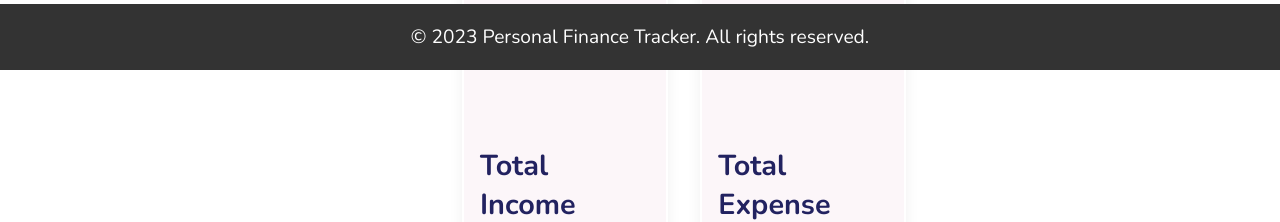
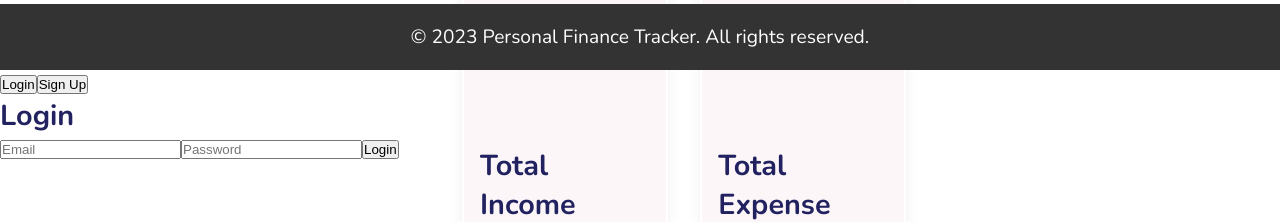
Before and after one commit to PramithaMJ/Personal_Financial_Tracker_Web_App, a React (Create React App) app in the folder fpt_frontend/: page / in a window 1280 px wide. Shown: the part 663-885 px from the top of the page. Built offline with nearby package versions, Linux system fonts and the light colour scheme; no server answers.

Commit message:
updated charts

```diff
--- a/fpt_frontend/package.json
+++ b/fpt_frontend/package.json
@@ -14,6 +14,7 @@
     "react-chartjs-2": "^5.2.0",
     "react-datepicker": "^4.16.0",
     "react-dom": "^18.2.0",
+    "react-modal": "^3.16.1",
     "react-scripts": "5.0.1",
     "react-switch": "^7.0.0",
     "recharts": "^2.8.0",
--- a/fpt_frontend/src/App.js
+++ b/fpt_frontend/src/App.js
@@ -12,10 +12,22 @@ import Footer from "./Components/Footer/Footer";
 import Header from "./Components/Header/Header";
 import Summary from "./Components/Summary/summary";
 import Help from "./Components/Help/Help";
+import Login from './Components/Login/Login';
+import Signup from './Components/Login/Signup';
+import LoginModal from './Components/LoginModel/LoginModel'; // Updated import path
 
 function App() {
+  const [isModalOpen, setIsModalOpen] = useState(false);
+  const [isLoggedIn, setIsLoggedIn] = useState(false);
+
+  const handleLoginSuccess = () => {
+    setIsLoggedIn(true);
+    setIsModalOpen(false);
+  };
+
   const [active, setActive] = useState(1);
   const [isDarkMode, setIsDarkMode] = useState(false); // State for dark mode
+  const [isLogin, setIsLogin] = useState(true);
 
   const global = useGlobalContext();
 
@@ -43,7 +55,7 @@ function App() {
       case 4:
         return <Expenses />;
       case 5:
-        return <Summary />
+        return <Summary />;
       case 6:
         return <Help />;
       default:
@@ -52,8 +64,8 @@ function App() {
   }
 
   const orbMemo = useMemo(() => {
-    return <Orb />
-  }, [])
+    return <Orb />;
+  }, []);
 
   return (
     <AppContainer>
@@ -81,6 +93,12 @@ function App() {
       </MainLayout>
       <Footer />
       <GlobalStyle />
+      <ToggleForm>
+        <button onClick={() => setIsLogin(true)}>Login</button>
+        <button onClick={() => setIsLogin(false)}>Sign Up</button>
+      </ToggleForm>
+      {isLogin ? <Login /> : <Signup />}
+      <LoginModal isOpen={isModalOpen} onRequestClose={() => setIsModalOpen(false)} onLoginSuccess={handleLoginSuccess} />
     </AppContainer>
   );
 }
@@ -104,4 +122,12 @@ const TopRightCorner = styled.div`
   z-index: 999;
 `;
 
+const ToggleForm = styled.div`
+  /* Styling for the form toggle buttons */
+`;
+
+const GlobalStyle = createGlobalStyle`
+  /* Global styles */
+`;
+
 export default App;
--- /dev/null
+++ b/fpt_frontend/src/Components/Login/Login.js
@@ -0,0 +1,41 @@
+import React, { useState } from 'react';
+import styled from 'styled-components';
+
+const Login = () => {
+  const [email, setEmail] = useState('');
+  const [password, setPassword] = useState('');
+
+  const handleLogin = (e) => {
+    e.preventDefault();
+    // Add authentication logic here (e.g., API call)
+  };
+
+  return (
+    <LoginForm>
+      <h2>Login</h2>
+      <form onSubmit={handleLogin}>
+        <input
+          type="email"
+          placeholder="Email"
+          value={email}
+          onChange={(e) => setEmail(e.target.value)}
+          required
+        />
+        <input
+          type="password"
+          placeholder="Password"
+          value={password}
+          onChange={(e) => setPassword(e.target.value)}
+          required
+        />
+        <button type="submit">Login</button>
+      </form>
+    </LoginForm>
+  );
+};
+
+const LoginForm = styled.div`
+  /* Styling for the login form */
+`;
+
+export default Login;
--- /dev/null
+++ b/fpt_frontend/src/Components/Login/Signup.js
@@ -0,0 +1,42 @@
+
+import React, { useState } from 'react';
+import styled from 'styled-components';
+
+const Signup = () => {
+  const [email, setEmail] = useState('');
+  const [password, setPassword] = useState('');
+
+  const handleSignup = (e) => {
+    e.preventDefault();
+    // Add user registration logic here (e.g., API call)
+  };
+
+  return (
+    <SignupForm>
+      <h2>Create an Account</h2>
+      <form onSubmit={handleSignup}>
+        <input
+          type="email"
+          placeholder="Email"
+          value={email}
+          onChange={(e) => setEmail(e.target.value)}
+          required
+        />
+        <input
+          type="password"
+          placeholder="Password"
+          value={password}
+          onChange={(e) => setPassword(e.target.value)}
+          required
+        />
+        <button type="submit">Sign Up</button>
+      </form>
+    </SignupForm>
+  );
+};
+
+const SignupForm = styled.div`
+  /* Styling for the signup form */
+`;
+
+export default Signup;
--- /dev/null
+++ b/fpt_frontend/src/Components/LoginModel/LoginModel.js
@@ -0,0 +1,54 @@
+import React, { useState } from 'react';
+import Modal from 'react-modal';
+import styled from 'styled-components';
+
+Modal.setAppElement('#root'); // Set the root element for accessibility
+
+const LoginModal = ({ isOpen, onRequestClose, onLoginSuccess }) => {
+  const [email, setEmail] = useState('');
+  const [password, setPassword] = useState('');
+
+  const handleLogin = (e) => {
+    e.preventDefault();
+    // Add authentication logic here (e.g., API call)
+    const isAuthenticated = true; // Replace with your authentication logic
+    if (isAuthenticated) {
+      onLoginSuccess();
+    }
+  };
+
+  return (
+    <Modal
+      isOpen={isOpen}
+      onRequestClose={onRequestClose}
+      contentLabel="Login Modal"
+    >
+      <ModalContent>
+        <h2>Login</h2>
+        <form onSubmit={handleLogin}>
+          <input
+            type="email"
+            placeholder="Email"
+            value={email}
+            onChange={(e) => setEmail(e.target.value)}
+            required
+          />
+          <input
+            type="password"
+            placeholder="Password"
+            value={password}
+            onChange={(e) => setPassword(e.target.value)}
+            required
+          />
+          <button type="submit">Login</button>
+        </form>
+      </ModalContent>
+    </Modal>
+  );
+};
+
+const ModalContent = styled.div`
+  /* Styling for the modal content */
+`;
+
+export default LoginModal;
```
Also changed, not shown: 1 other file (tests, documents, lock files or other folders).
